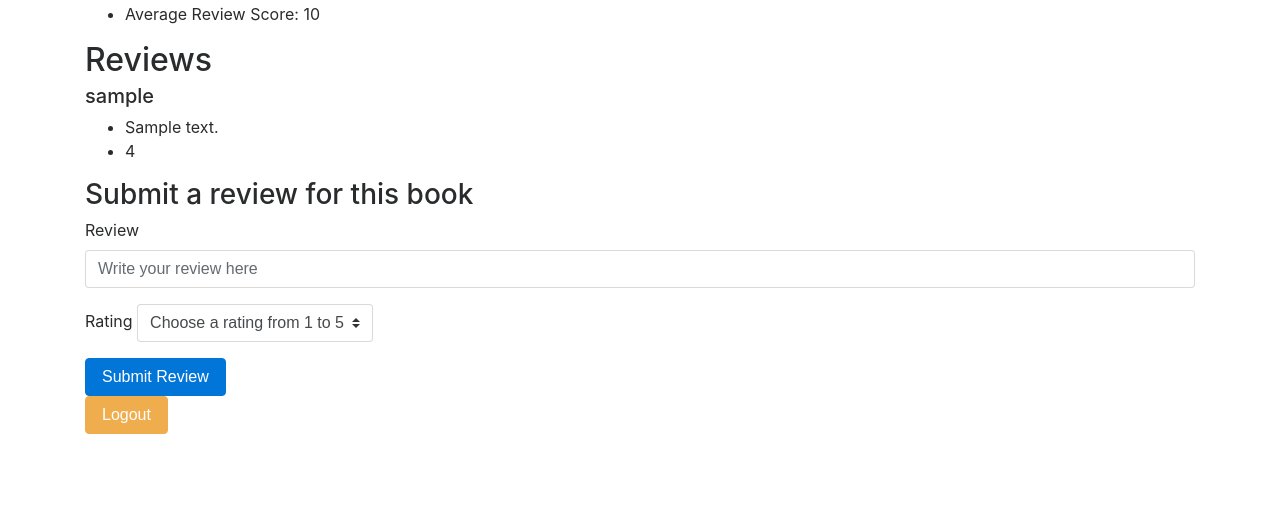
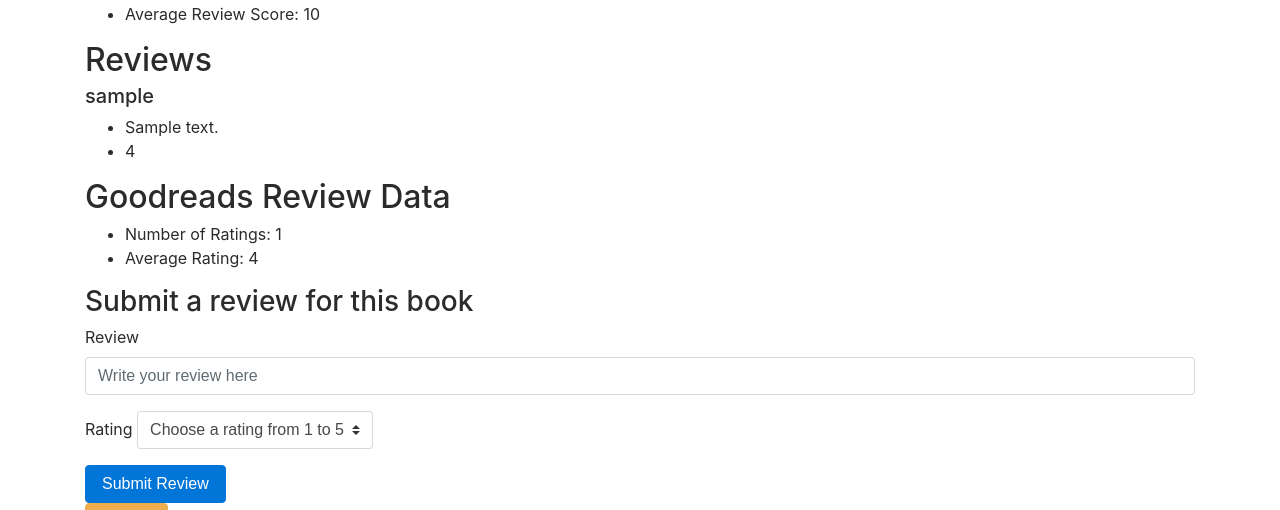
Before and after one commit to stefanoroque/CS50-Project-2, a Flask app: template templates/book.html in a window 1280 px wide. Shown: the part 170-680 px from the top of the page. Run offline with Flask 2, Linux system fonts and the light colour scheme; the template is opened without the code that fills it: most values are stand-ins (such as "Sample title", 1, 10 or a date in 2020); some libraries are stand-ins or nearby versions.

Commit message:
Now uses the Goodread's API to fetch review data and display it on book page

```diff
--- a/application.py
+++ b/application.py
@@ -1,4 +1,5 @@
 import os
+import requests
 
 from flask import Flask, session, render_template, request
 from flask_session import Session
@@ -88,10 +89,10 @@ def book(book_isbn):
     session["book"] = book
 
     reviews = db.execute("SELECT username, text_opinion, rating FROM (SELECT * FROM reviews WHERE book_isbn=:isbn) AS r INNER JOIN users ON r.user_id=users.id", {"isbn": book_isbn}).fetchall()
-    print("++++")
-    print(reviews)
 
-    return render_template("book.html", book=book, reviews=reviews)
+    goodreads_data = requests.get("https://www.goodreads.com/book/review_counts.json", params={"key": "rILdgDWSEATeXeNiwPOzw", "isbns": book_isbn}).json()["books"][0] # Index 0 since there should only be a single book returned
+
+    return render_template("book.html", book=book, reviews=reviews, goodreads_data=goodreads_data)
 
 @app.route("/reviewSubmission", methods=["POST"])
 def reviewSubmission():
@@ -100,23 +101,24 @@ def reviewSubmission():
     book = session["book"]
     book_isbn = book.isbn
     reviews = db.execute("SELECT username, text_opinion, rating FROM (SELECT * FROM reviews WHERE book_isbn=:isbn) AS r INNER JOIN users ON r.user_id=users.id", {"isbn": book_isbn}).fetchall()
+    goodreads_data = requests.get("https://www.goodreads.com/book/review_counts.json", params={"key": "rILdgDWSEATeXeNiwPOzw", "isbns": book_isbn}).json()["books"][0] # Index 0 since there should only be a single book returned
 
     text_review = request.form.get("text_review")
 
     # Make sure a rating was chosen
     rating = request.form.get("rating")
     if rating == "Choose a rating from 1 to 5":
-        return render_template("book.html", book=book, reviews=reviews, no_rating=True)
+        return render_template("book.html", book=book, reviews=reviews, goodreads_data=goodreads_data, no_rating=True)
     else:
         rating = int(rating)
 
     # Make sure the text field is used
     if text_review == "":
-        return render_template("book.html", book=book, reviews=reviews, empty_text_review=True)
+        return render_template("book.html", book=book, reviews=reviews, goodreads_data=goodreads_data, empty_text_review=True)
 
     # Make sure user has not already reviewed this book
     if db.execute("SELECT * FROM reviews WHERE user_id = :user_id AND book_isbn = :book_isbn", {"user_id": session["user_id"], "book_isbn": session["book"].isbn}).rowcount != 0:
-        return render_template("book.html", book=book, reviews=reviews, already_reviewed=True)
+        return render_template("book.html", book=book, reviews=reviews, goodreads_data=goodreads_data, already_reviewed=True)
 
     db.execute("INSERT INTO reviews (user_id, book_isbn, text_opinion, rating) VALUES (:user_id, :book_isbn, :text_opinion, :rating)",
             {"user_id": session["user_id"], "book_isbn": session["book"].isbn, "text_opinion": text_review, "rating": rating})
@@ -139,7 +141,7 @@ def reviewSubmission():
     reviews = db.execute("SELECT username, text_opinion, rating FROM (SELECT * FROM reviews WHERE book_isbn=:isbn) AS r INNER JOIN users ON r.user_id=users.id", {"isbn": book_isbn}).fetchall()
 
 
-    return render_template("book.html", book=book, reviews=reviews, review_submission_successful=True)
+    return render_template("book.html", book=book, reviews=reviews, goodreads_data=goodreads_data, review_submission_successful=True)
 
 
 @app.route("/register")
--- a/templates/book.html
+++ b/templates/book.html
@@ -1,7 +1,7 @@
 {% extends "layout.html" %}
 
 {% block title %}
-    Book
+    {{ book.title }}
 {% endblock %}
 
 {% block body %}
@@ -53,11 +53,11 @@
             <li>No reviews for this book.</li>
         {% endfor %}
 
-        <!-- {% for passenger in passengers %}
-            <li>{{ passenger.name }}</li>
-        {% else %}
-            <li>No passengers.</li>
-        {% endfor %} -->
+    <h2>Goodreads Review Data</h2>
+    <ul>
+        <li>Number of Ratings: {{ goodreads_data["work_ratings_count"] }}</li>
+        <li>Average Rating: {{ goodreads_data["average_rating"] }}</li>
+    </ul>
 
 
     <h3>Submit a review for this book</h3>
```
Also changed, not shown: 2 other files.
